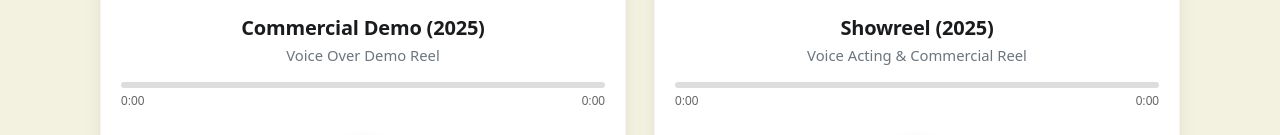
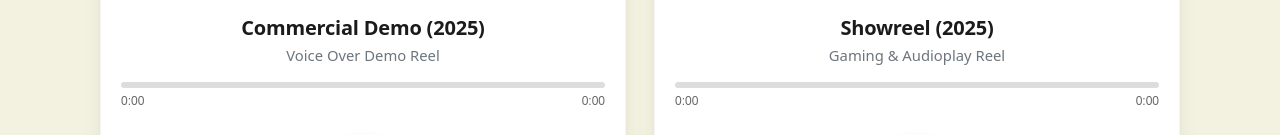
Before and after one commit to robjeybee/leo-cosh-voices, a React (Vite) app: page / in a window 1280 px wide. Shown: the part 510-645 px from the top of the page. Built offline with nearby package versions, Linux system fonts and the light colour scheme; a web font is replaced by a local one.

Commit message:
Change description on Showreel track

```diff
--- a/src/App.jsx
+++ b/src/App.jsx
@@ -18,7 +18,7 @@ const tracks = [
   },
   {
     title: "Showreel (2025)",
-    description: "Voice Acting & Commercial Reel",
+    description: "Gaming & Audioplay Reel",
     src: "/Assets/Leo Cosh Showreel_2025.mp3",
   },
 ];
```
